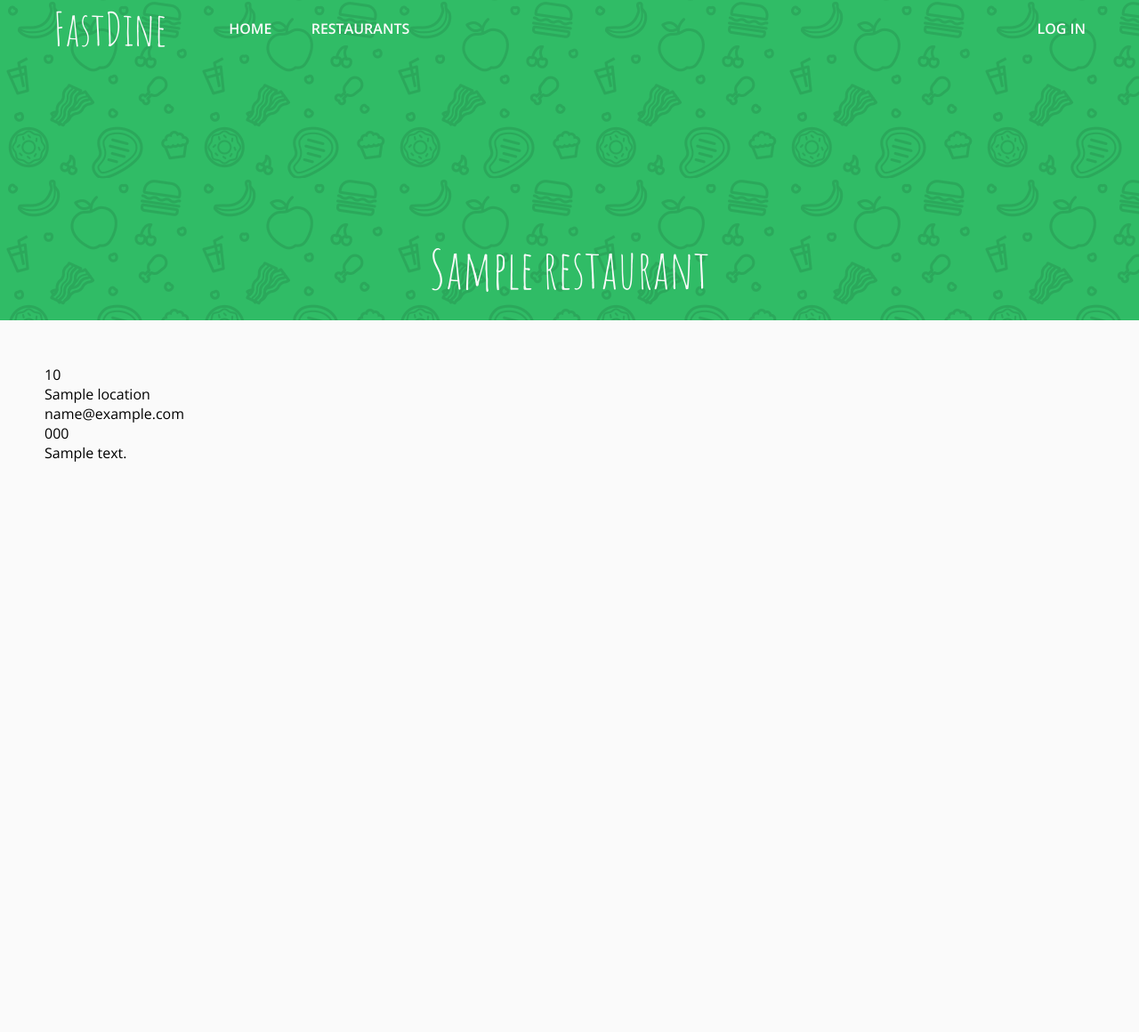
After one commit to Bramskyyy/fast-dine, a PHP site: template Code/Client/templates/restaurant.twig in a window 1280 px wide. The commit adds this page. Shown: the whole page at 89% size. Run offline with PHP 8.4, Linux system fonts and the light colour scheme; the template is opened without the code that fills it: most values are stand-ins (such as "Sample title", 1, 10 or a date in 2020); some libraries are stand-ins or nearby versions.

Commit message:
Restaurant detail page

```diff
--- a/Code/Client/css/master.css
+++ b/Code/Client/css/master.css
@@ -313,3 +313,7 @@ h2.above-card {
 .overview .filter #filterForm input:focus, .overview .filter #filterForm select:focus {
 	border: rgba(48, 188, 102, 1) 1px solid;
 }
+
+.restaurant {
+	background-color: #FAFAFA;
+}
--- a/Code/Client/templates/overview.twig
+++ b/Code/Client/templates/overview.twig
@@ -32,7 +32,7 @@
 
 				<div class="restaurant">
 					<img src="img/{{ restaurant.id }}.jpg" alt="" />
-					<h3><a href="#">{{ restaurant.name }}</a></h3>
+					<h3><a href="restaurant.php?id={{ restaurant.name }}">{{ restaurant.name }}</a></h3>
 					<div class="description">
 						<p>
 							Beschikbare plaatsen: {{ restaurant.seats }}
--- /dev/null
+++ b/Code/Client/templates/restaurant.twig
@@ -0,0 +1,20 @@
+{% extends 'master.twig' %}
+
+{% block pageContent %}
+<h2 class="above-card">{{ restaurant.name }}</h2>
+<div class="overview">
+	<div class="container clearfix">
+		<div class="restaurant">
+			<div class="details">
+				<p class="seats">{{ restaurant.seats }}</p>
+				<p class="location">{{ restaurant.location }}</p>
+				<p class="email">{{ restaurant.email }}</p>
+				<p class="telephone">{{ restaurant.telephone }}</p>
+				<p class="description">{{ description }}</p>
+			</div>
+		</div>
+	</div>
+</div>
+
+
+{% endblock %}
```
Also changed, not shown: Code/Client/restaurant.php (added, +32 -0 lines).
